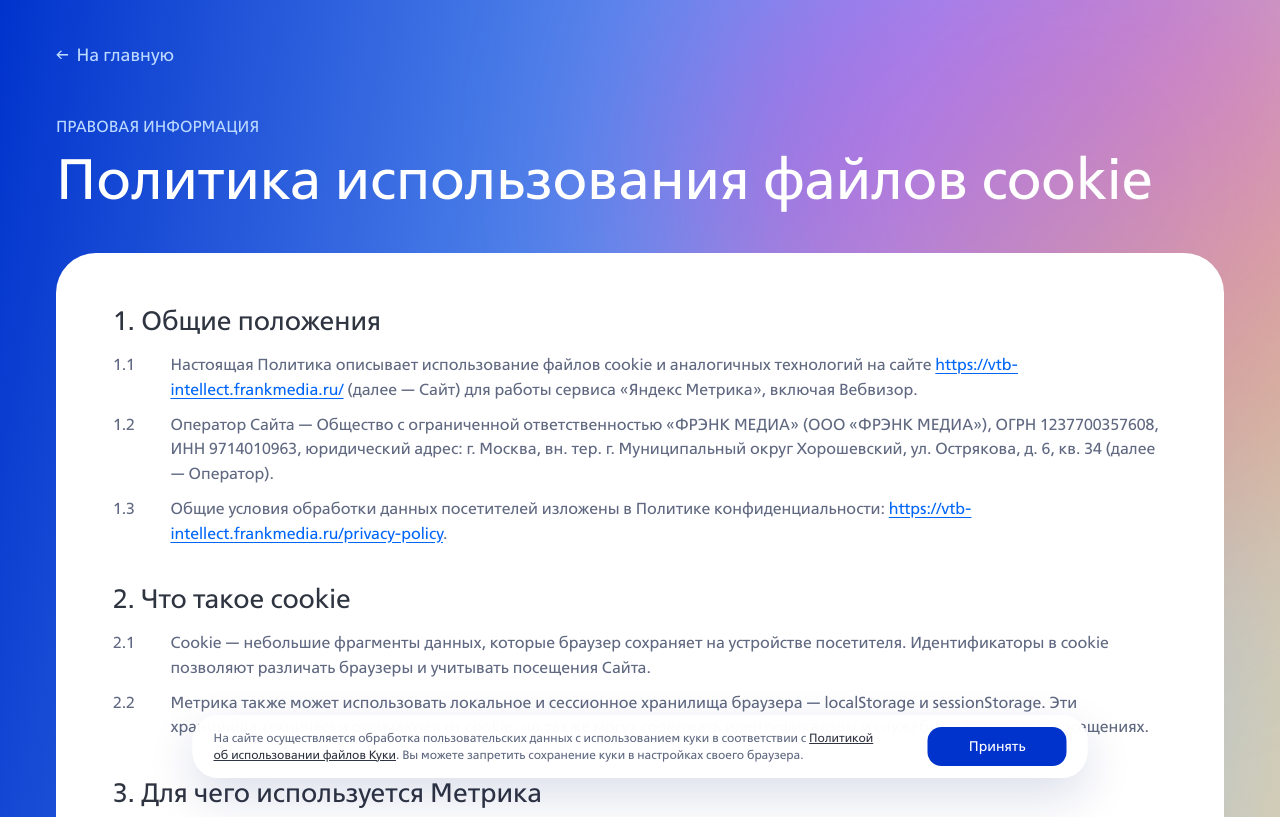
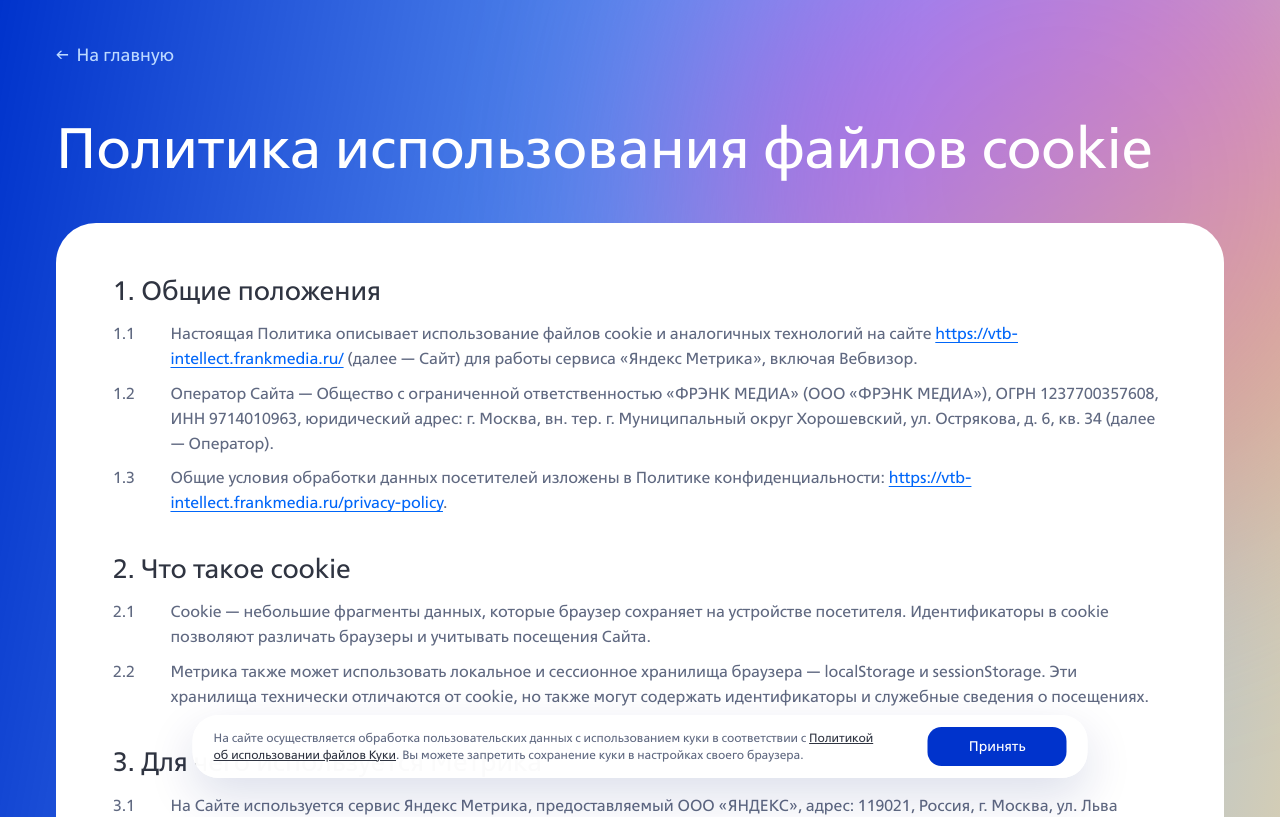
Before and after one commit to murzilka3000/vtb-intellect-landing-v2, a Next.js app: page /cookie-policy in a window 1280 px wide. Shown: the top 817 px of the page. Built offline with nearby package versions, Linux system fonts and the light colour scheme.

Commit message:
Юридические страницы: убран заголовок «Правовая информация»
Co-Authored-By: Claude Sonnet 5.5 <noreply@anthropic.com>

```diff
--- a/src/components/Legal/Legal.module.scss
+++ b/src/components/Legal/Legal.module.scss
@@ -64,26 +64,14 @@
   }
 }
 
-.eyebrow {
+.title {
   margin-top: dvw(56);
-  margin-bottom: dvw(10);
-  color: #bcd9ff;
-  font-size: fluid(14, 18);
-  line-height: 1.35;
-  text-transform: uppercase;
-
-  @include mobile {
-    margin-top: 36px;
-    margin-bottom: 8px;
-  }
-}
-
-.title {
   font-size: fluid(32, 64);
   font-weight: 400;
   line-height: 1.12;
 
   @include mobile {
+    margin-top: 36px;
     font-size: 32px;
     line-height: 36px;
   }
--- a/src/components/Legal/Legal.tsx
+++ b/src/components/Legal/Legal.tsx
@@ -24,7 +24,6 @@ export default function Legal({ document }: { document: LegalDocument }) {
         <Link href="/" className={styles.back}>
           <span aria-hidden="true">←</span> На главную
         </Link>
-        <p className={styles.eyebrow}>Правовая информация</p>
         <h1 className={styles.title}>{document.title}</h1>
 
         <article className={styles.card}>
```
